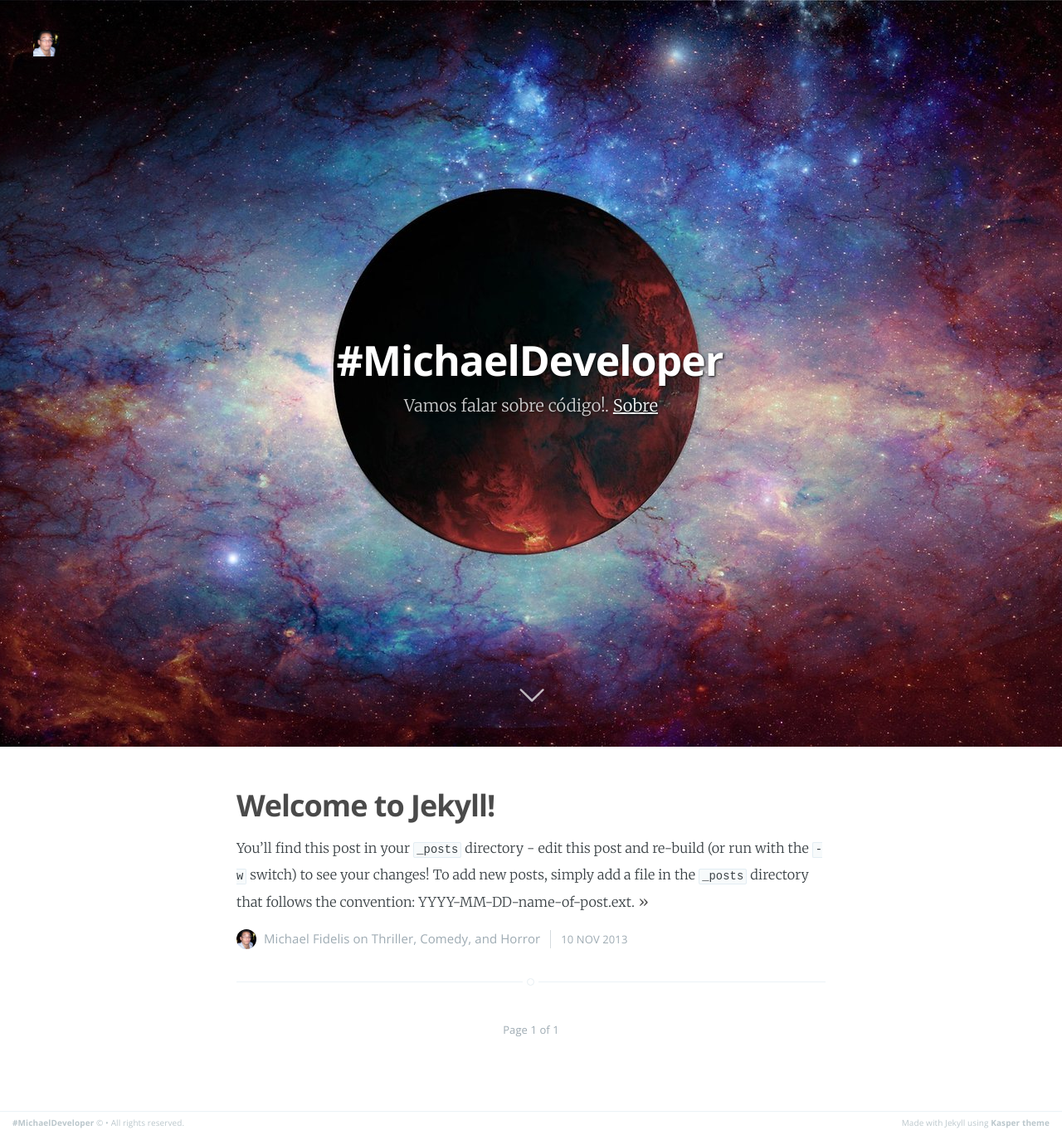
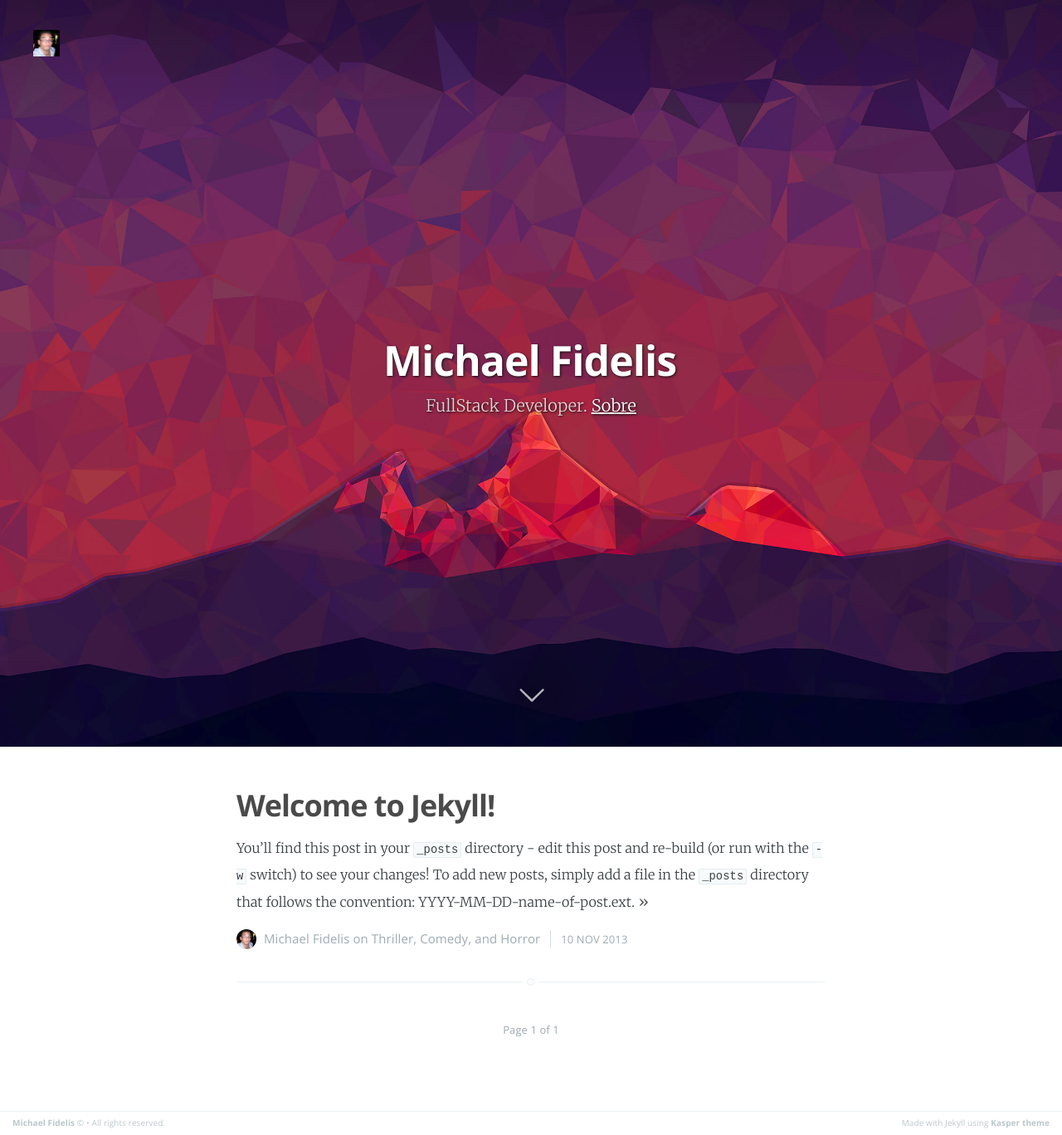
Before and after one commit to michaelfidelis/michaelfidelis.github.io, a Jekyll site: the page built from index.html, in a window 1280 px wide. Shown: the whole page at 83% size. Built offline with Jekyll 4.4.1, drawn with Linux system fonts in a browser that asks for light colours; Markdown is read by kramdown in place of the engine named in the settings; the list of posts is cut into pages by our own code.

```diff
--- a/_config.yml
+++ b/_config.yml
@@ -1,13 +1,11 @@
-name: '#MichaelDeveloper'
-description: 'Vamos falar sobre código!'
-meta_description: ""
+name: Michael Fidelis
+description: FullStack Developer
 
 markdown: redcarpet
 highlighter: pygments
-logo: false
 paginate: 15
 baseurl: /
-domain_name: 'http://mclexr.gitgub.io'
+domain_name: 'http://mclexr.github.io'
 google_analytics: 'UA-72547169-1'
 
 # Details for the RSS feed generator
@@ -16,7 +14,7 @@ url: 'http://mclexr.github.io'
 author:
     name: Michael Fidelis
     thumb: /assets/images/profile.jpg
-    bio: Desenvolvedor fullstack, entusiasta de novas ttecnologias e apaixonado pelo que faz!.
+    bio: Desenvolvedor fullstack, entusiasta de novas ttecnologias e apaixonado pelo que faz!
     url:
         twitter: 'https://twitter.com/mclexr'
         linkedin: 'http://br.linkedin.com/in/mclexr'
--- a/index.html
+++ b/index.html
@@ -1,7 +1,7 @@
 ---
 layout: default
 title: Home
-cover: '/assets/images/mars.jpg'
+cover: '/assets/images/montain.jpg'
 about: 'about.html'
 ---
 
```
Also changed, not shown: assets/images/kasper-theme-index.png (deleted), assets/images/kasper-theme-post.png (deleted), assets/images/mars.jpg (deleted), assets/images/montain.jpg (added), assets/images/profile.png (deleted).
